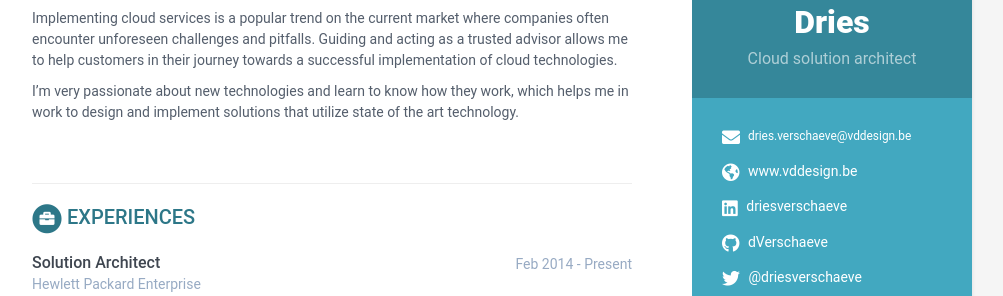
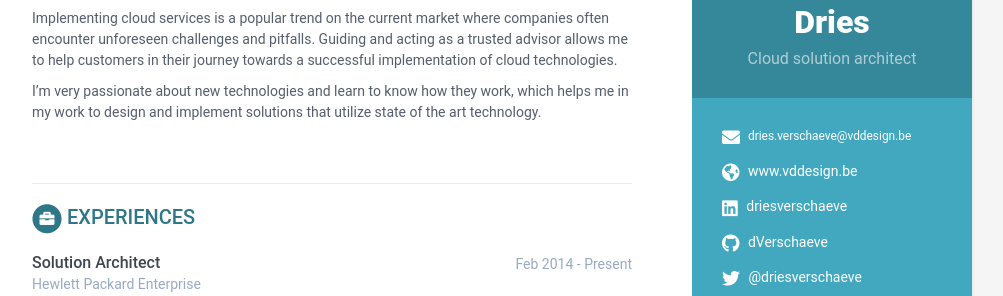
Before and after one commit to dVerschaeve/dverschaeve.github.io, a Jekyll site: the page built from index.markdown, in a window 1280 px wide and 900 px high. Shown: the part 205-501 px from the top of the window, without its empty margins (168-1171 px from the left). Built offline with Jekyll 4.4.1, drawn with Linux system fonts in a browser that asks for light colours.

```diff
--- a/_data/data.yml
+++ b/_data/data.yml
@@ -74,7 +74,7 @@ career-profile:
 
       Implementing cloud services is a popular trend on the current market where companies often encounter unforeseen challenges and pitfalls. Guiding and acting as a trusted advisor allows me to help customers in their journey towards a successful implementation of cloud technologies.
 
-      I'm very passionate about new technologies and learn to know how they work, which helps me in work to design and implement solutions that utilize state of the art technology.
+      I'm very passionate about new technologies and learn to know how they work, which helps me in my work to design and implement solutions that utilize state of the art technology.
 education:
     - degree: Bachelor Multimedia and Communication Technologies
       university: PIH Kortrijk
```
